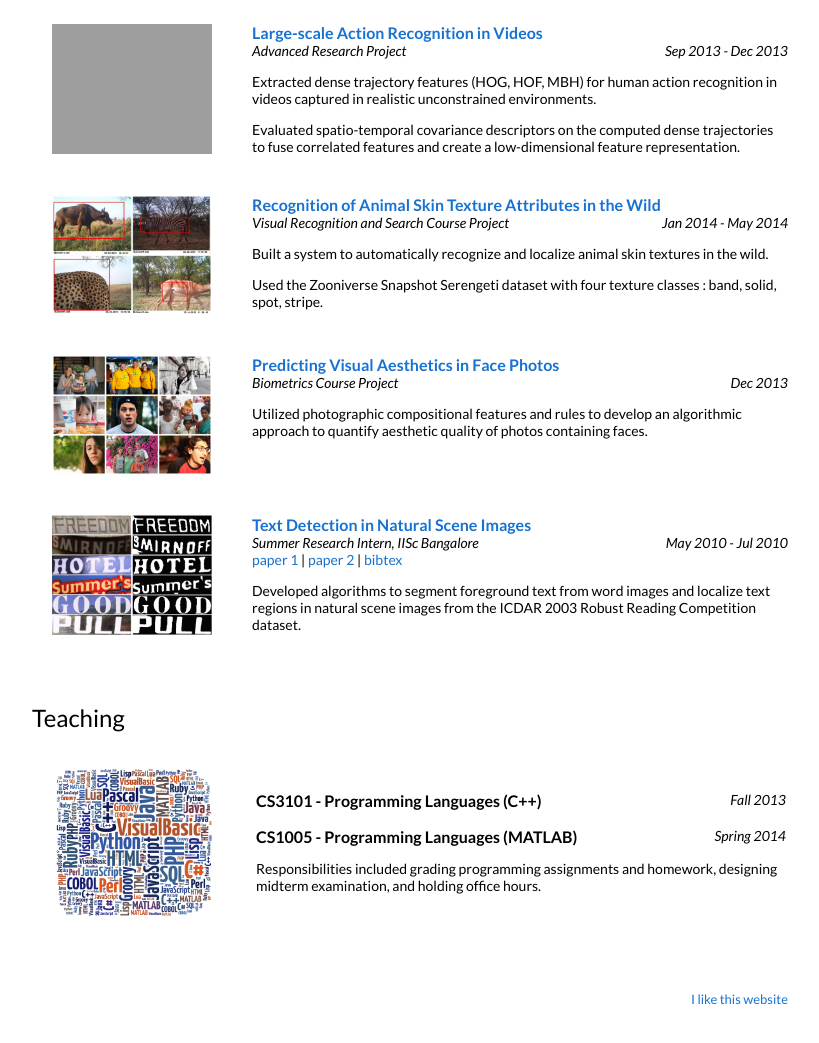
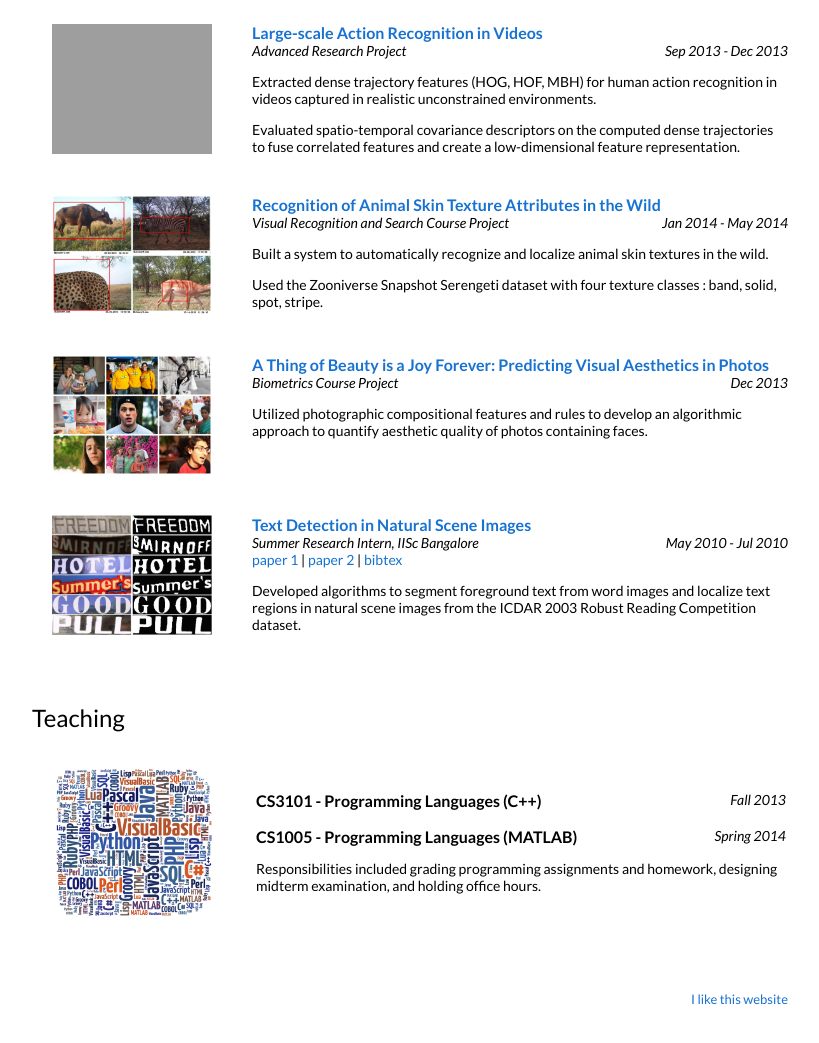
Before and after one commit to abhigitcode/ameydhar.github.io, a plain HTML site: page index.html in a window 1280 px wide. Shown: the part 974-2017 px from the top of the page, without its empty margins (220-1039 px from the left). Drawn offline with Linux system fonts and the light colour scheme; grey boxes are pictures that could not be loaded.

Commit message:
Updated project name and added code link
Same as title

```diff
--- a/index.html
+++ b/index.html
@@ -128,7 +128,7 @@
           <tr>
             <td width="25%"><img src="index_files/aesthetics.jpg" alt="Aesthetics" width="160" height="120" style="border-style: none">
               <td width="75%" valign="top">
-                <p><a href="" onclick="return false"><heading>Predicting Visual Aesthetics in Face Photos</heading></a><br>
+                <p><a href="http://github.com/ameydhar/FacePhotoAesthetics" target="_blank"><heading>A Thing of Beauty is a Joy Forever: Predicting Visual Aesthetics in Photos</heading></a><br>
                   <em>Biometrics Course Project<span style="float:right;">Dec 2013</span></em>
                 </p>
                 <p>Utilized photographic compositional features and rules to develop an algorithmic approach to quantify aesthetic quality of photos containing faces.</p>
```
